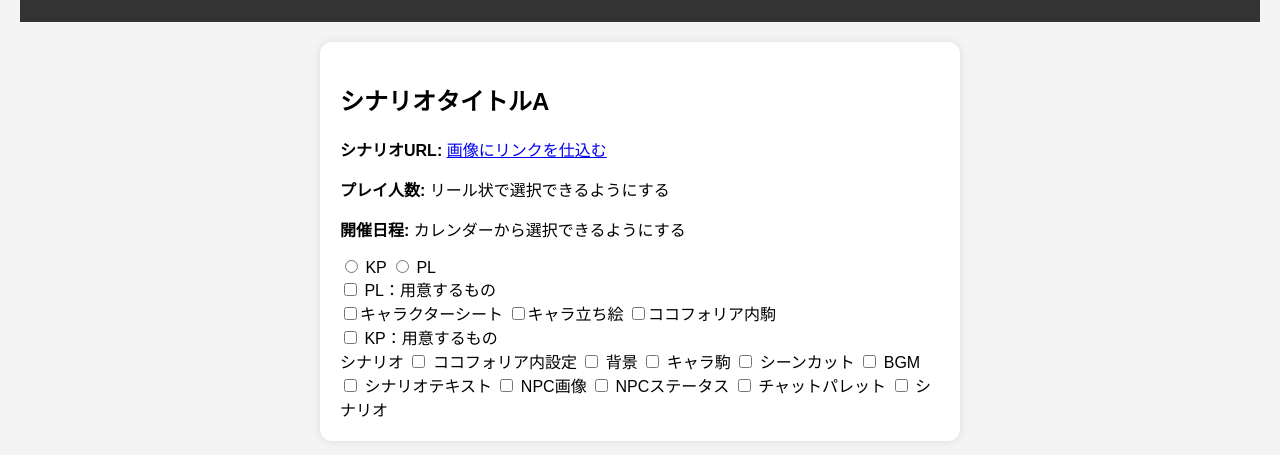
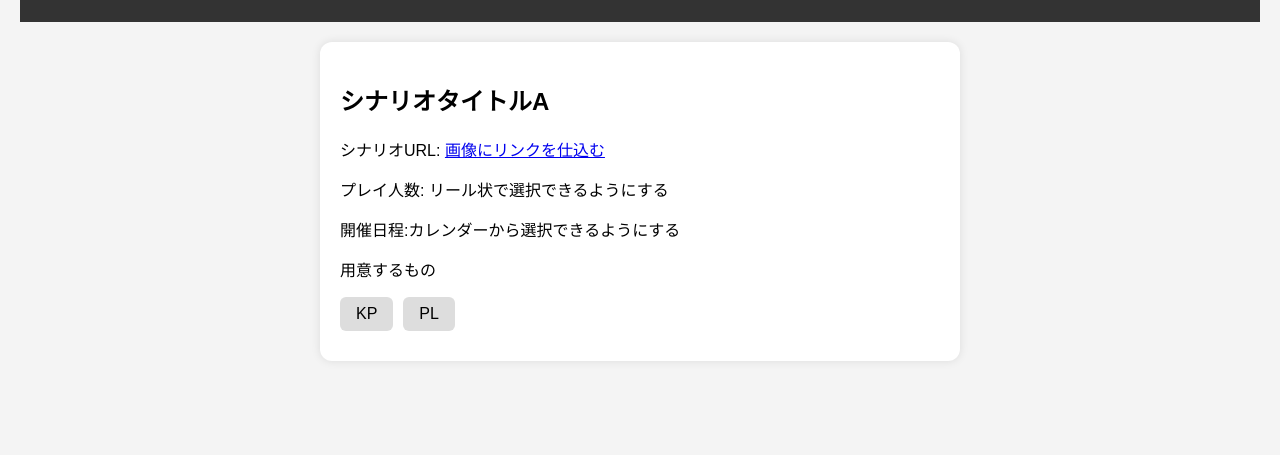
Before and after one commit to obc-fujimoto/ScenarioList, a plain HTML site: page index.html in a window 1280 px wide. Shown: the part 127-582 px from the top of the page. Drawn offline with Linux system fonts and the light colour scheme.

Commit message:
Update index.html
name=role

```diff
--- a/index.html
+++ b/index.html
@@ -14,26 +14,24 @@
     <div class="card">
       <h2>シナリオタイトルA</h2>
 
-      <p><strong>シナリオURL:</strong> <a href="#">画像にリンクを仕込む</a></p>
-      <p><strong>プレイ人数:</strong> リール状で選択できるようにする</p>
-      <p><strong>開催日程:</strong> カレンダーから選択できるようにする</p>
+      <p>シナリオURL: <a href="#">画像にリンクを仕込む</a></p>
+      <p>プレイ人数: リール状で選択できるようにする</p>
+      <p>開催日程:カレンダーから選択できるようにする</p>
+      <p>用意するもの</p>
 
-      <div>
-        <label><input type="radio" name="role1"> KP</label>
-        <label><input type="radio" name="role1"> PL</label>
+      <div class="role-switch">
+        <input type="radio" name="role1" id="role-kp" class="role-radio" hidden>
+        <input type="radio" name="role1" id="role-pl" class="role-radio" hidden>
+
+        <div class="tab-labels">
+          <label for="role-kp" class="tab">KP</label>
+          <label for="role-pl" class="tab">PL</label>
         </div>
 
-      <div class="checkbox-group">
-        <label><input type="checkbox" class="parent"> PL：用意するもの</label>
-        <div class="child-group">
-          <label><input type="checkbox">キャラクターシート</label>
-          <label><input type="checkbox">キャラ立ち絵</label>
-          <label><input type="checkbox">ココフォリア内駒</label>
-        </div>
-
-        <label><input type="checkbox" class="parent"> KP：用意するもの</label>
-        <div class="child-group">
-          <label>シナリオ</label>
+        <!-- KPのチェックリスト -->
+        <div class="checklist kp-list">
+          <div class="check-group">
+            <label><input type="checkbox"> シナリオ</label>
             <label><input type="checkbox"> ココフォリア内設定</label>
             <label><input type="checkbox"> 背景</label>
             <label><input type="checkbox"> キャラ駒</label>
@@ -46,6 +44,16 @@
             <label><input type="checkbox"> シナリオ</label>
           </div>
         </div>
+
+        <!-- PLのチェックリスト -->
+        <div class="checklist pl-list">
+          <div class="check-group">
+            <label><input type="checkbox">キャラクターシート</label>
+            <label><input type="checkbox">キャラ立ち絵</label>
+            <label><input type="checkbox">ココフォリア内駒</label>
+          </div>
+        </div>
+      </div>
     </div>
   </main>
 </body>
```
Lines whose indentation alone changed are shown as unchanged.
